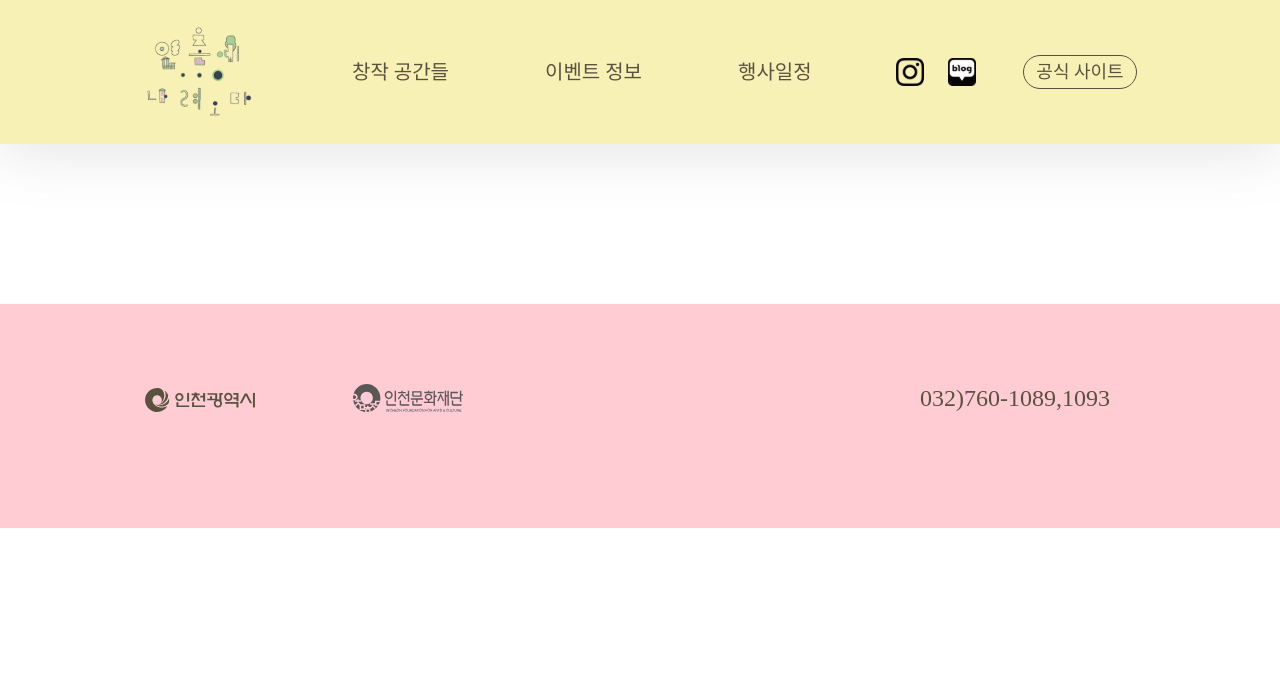
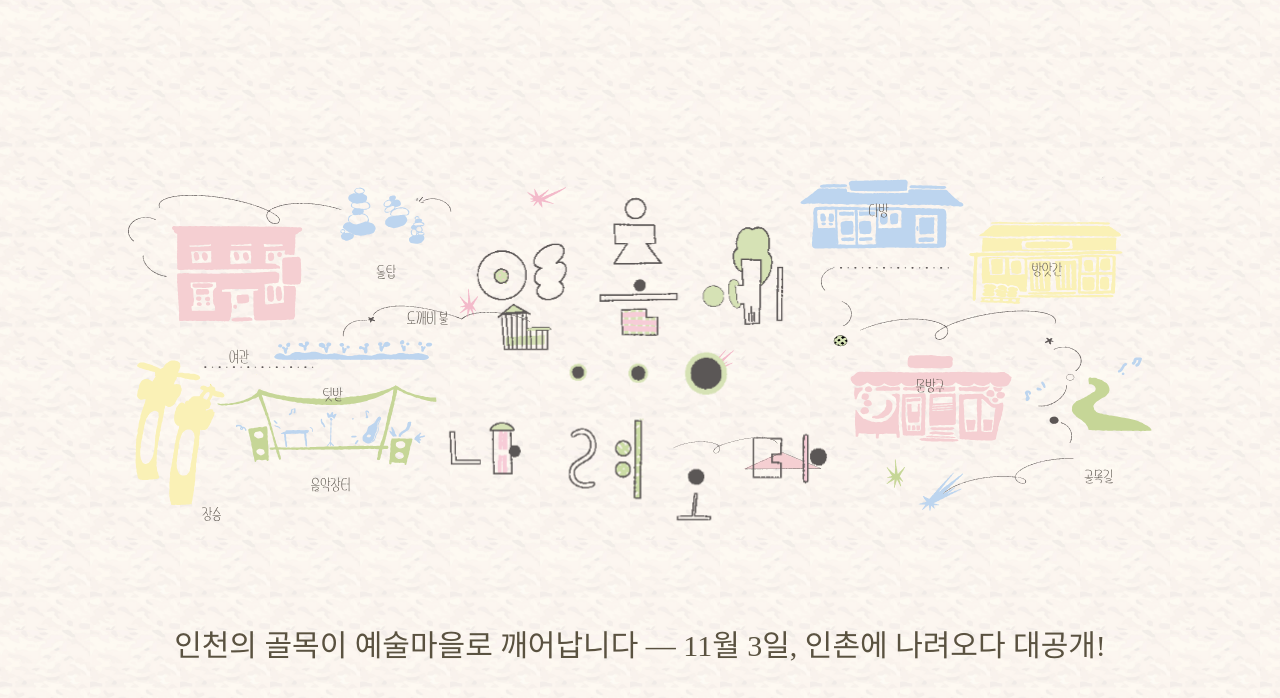
Before and after one commit to APPS-sookmyung/2025-INCHEON-SITE, a React (Vite) app: page / in a window 1280 px wide. Shown: the top 698 px of the page. Built offline with nearby package versions, Linux system fonts and the light colour scheme; a web font is replaced by a local one.

Commit message:
#25 feat: 메인 페이지 대비용 ComingSoonMainPage 추가 및 라우팅 수정

```diff
--- a/src/App.jsx
+++ b/src/App.jsx
@@ -10,15 +10,16 @@ import SpaceListPage from './pages/SpaceListPage';
 import Layout from './layout/Layout';
 import SurveyPage from './pages/SurveyPage';
 import ComingSoonPage from './pages/ComingSoonPage';
+import ComingSoonMainPage from './pages/ComingSoonMainPage';
 
 const App = () => {
   const router = createBrowserRouter(
     createRoutesFromElements(
-      <Route path='/' element={<Layout />}>
-        <Route index element={<MainPage />} />
-        <Route path='spaces' element={<ComingSoonPage />} />
+      <Route path='/'>
+        <Route index element={<ComingSoonMainPage />} />
+        {/* <Route path='spaces' element={<ComingSoonPage />} />
         <Route path='spaces/:id' element={<ComingSoonPage />} />
-        <Route path='events' element={<ComingSoonPage />} />
+        <Route path='events' element={<ComingSoonPage />} /> */}
       </Route>
     )
   );
--- /dev/null
+++ b/src/pages/ComingSoonMainPage.jsx
@@ -0,0 +1,25 @@
+import graphics from '../assets/svg/graphics-overview.svg';
+import textureTile from '../assets/texture-tile.png';
+
+const ComingSoonMainPage = () => {
+  return (
+    <div
+      className='min-h-screen flex flex-col items-center justify-center text-center'
+      style={{
+        backgroundImage: `url(${textureTile})`,
+        backgroundRepeat: 'repeat',
+        backgroundSize: '90px 90px',
+      }}>
+      <img
+        className='pt-20 pb-10 scale-80'
+        src={graphics}
+        alt='인촌에 나려오다 일러스트'
+      />
+      <h1 className='px-20 pb-20 text-type-head-2 text-sm md:text-xl lg:text-3xl'>
+        인천의 골목이 예술마을로 깨어납니다 — 11월 3일, 인촌에 나려오다 대공개!
+      </h1>
+    </div>
+  );
+};
+
+export default ComingSoonMainPage;
```
Also changed, not shown: src/assets/svg/graphics-overview.svg (added).
